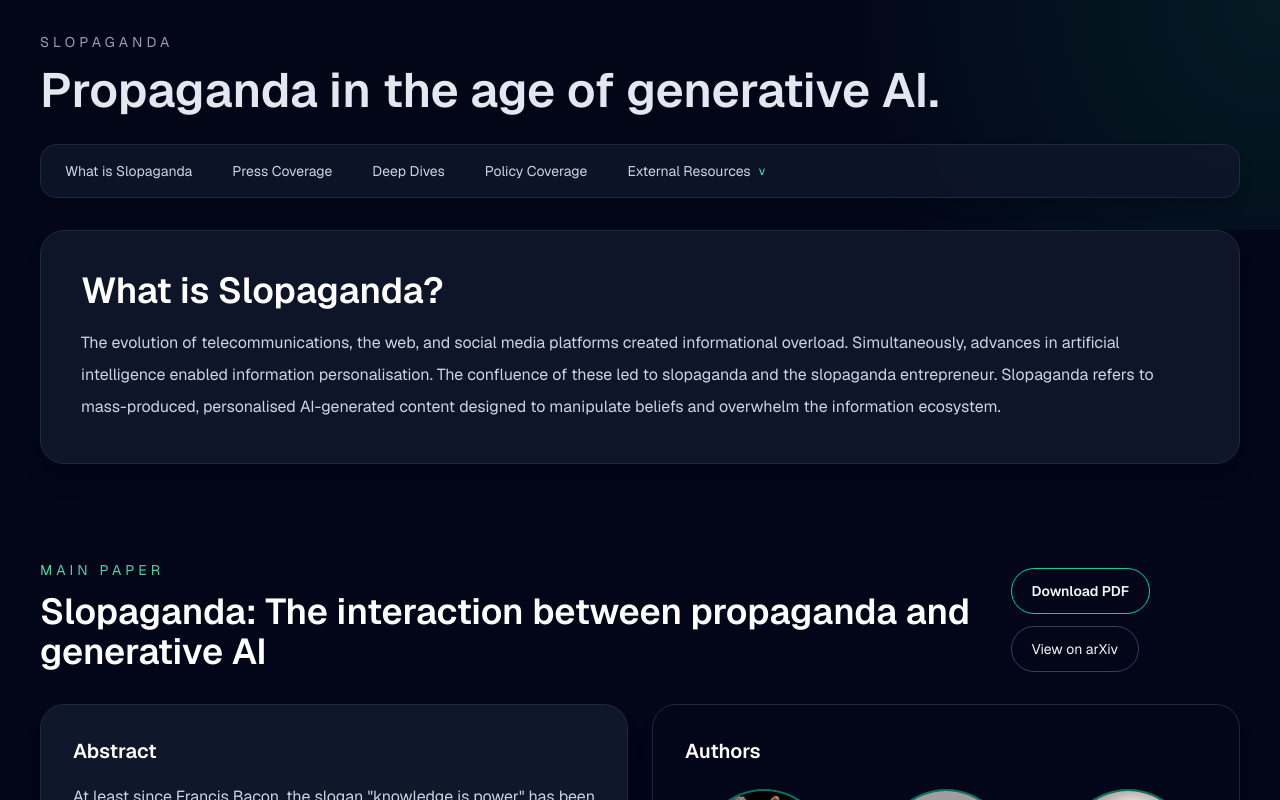
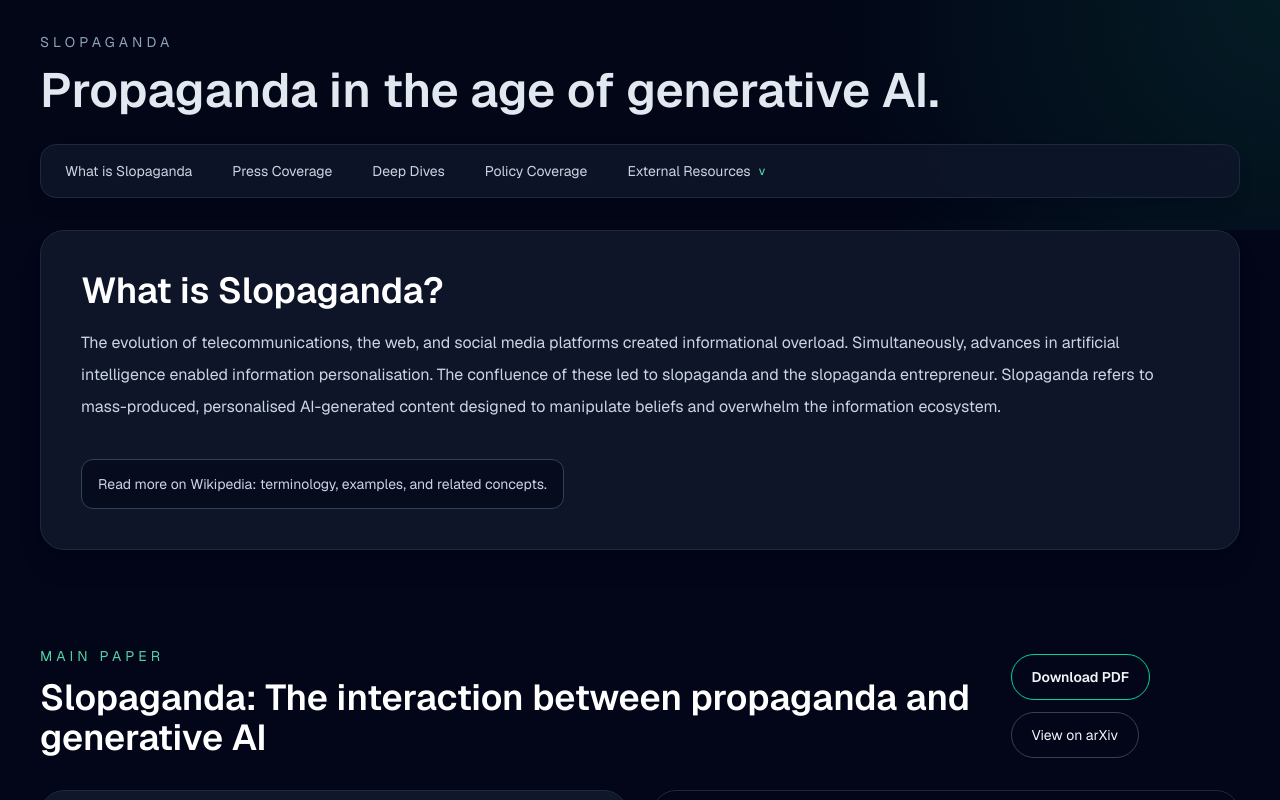
Before and after one commit to ebrahimifard/slopaganda, a Next.js app: page / in a window 1280 px wide. Shown: the top 800 px of the page. Built offline with nearby package versions, Linux system fonts and the light colour scheme; grey boxes are pictures that could not be loaded.

Commit message:
adding wikipedia

```diff
--- a/src/app/page.tsx
+++ b/src/app/page.tsx
@@ -23,6 +23,19 @@
                 and overwhelm the information ecosystem.
               </p>
             </div>
+            <a
+              href="https://en.wikipedia.org/wiki/Slopaganda"
+              target="_blank"
+              rel="noopener noreferrer"
+              className="group mt-5 inline-block rounded-xl border border-slate-700 bg-slate-950/60 px-4 py-3 transition-colors hover:border-emerald-400/60 hover:bg-slate-900"
+            >
+              <div className="flex items-center gap-3">
+                <p className="text-sm leading-6 text-slate-300">
+                  Read more on Wikipedia: terminology, examples, and related
+                  concepts.
+                </p>
+              </div>
+            </a>
           </div>
         </section>
 
```
